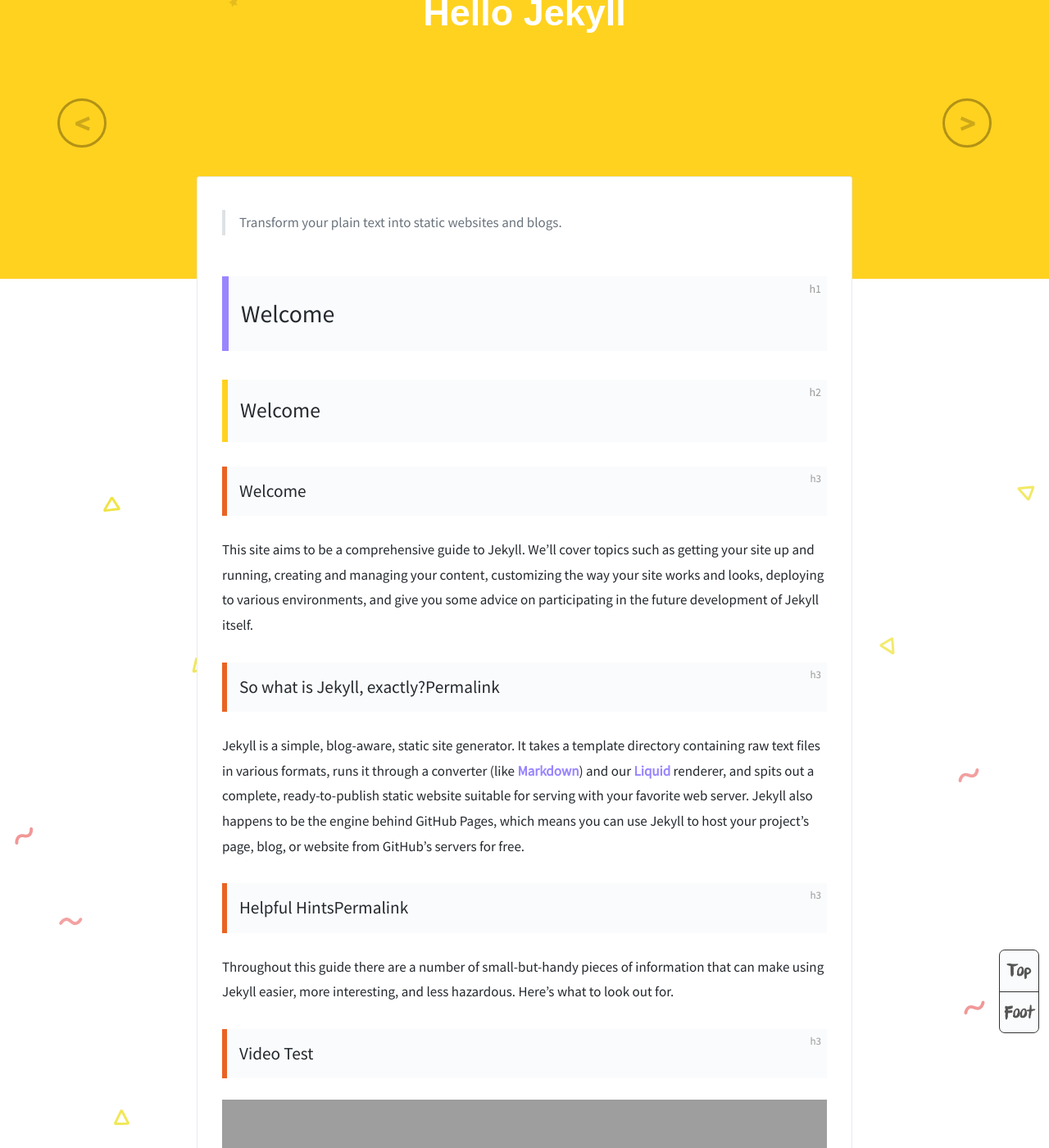
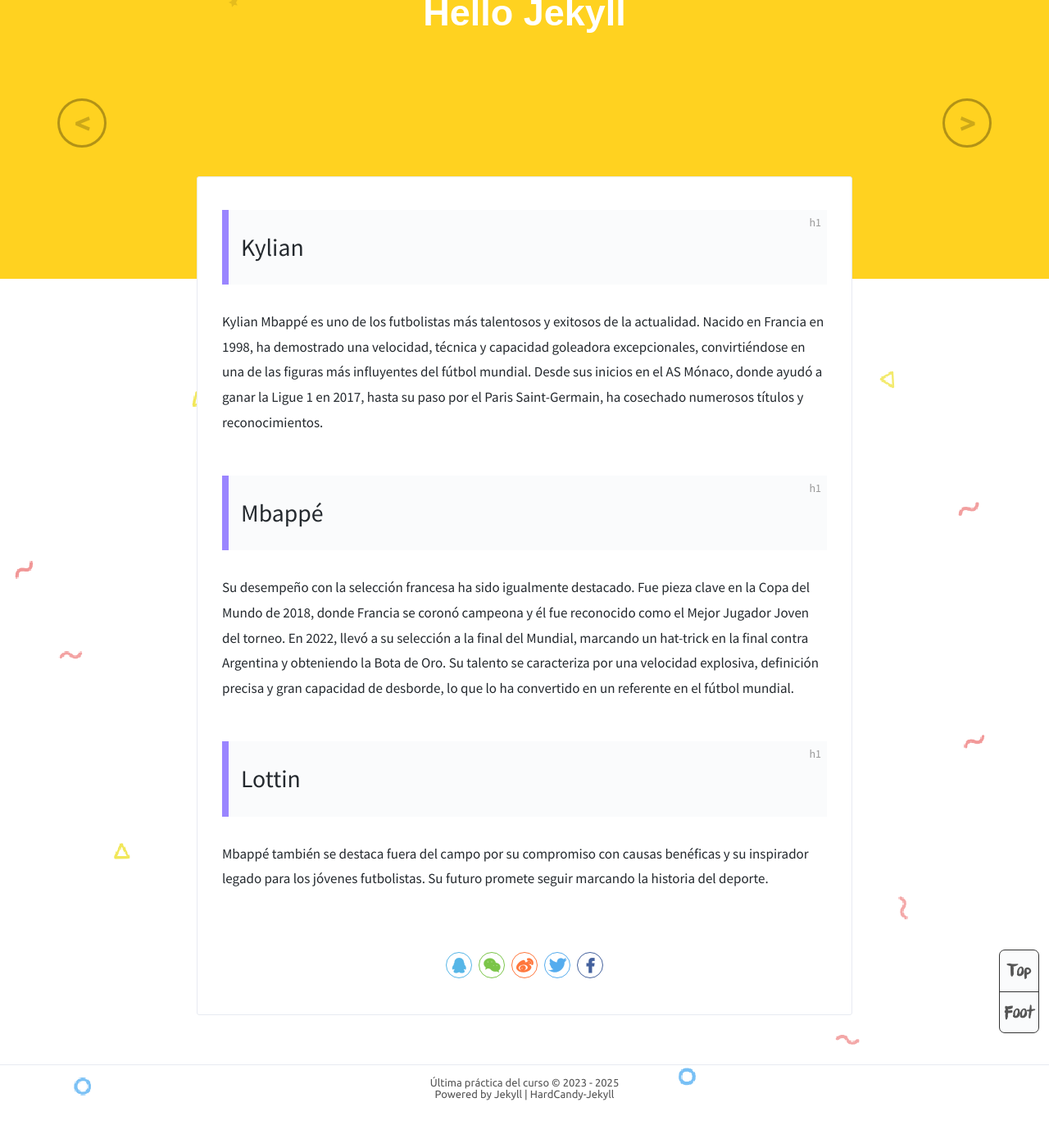
Before and after one commit to pabloap7/pabloap7.github.io, a Jekyll site: the page built from _posts/2018-05-18-hello-jekyll.md, in a window 1280 px wide and 1400 px high, scrolled down 285 px. Shown: the whole window at 82% size. Built offline with Jekyll 4.4.1, drawn with Linux system fonts in a browser that asks for light colours; comment, search, counter and statistics services are not loaded; after the commit the page ends 1659 px from its top, so only the background shows below that; grey boxes are pictures that could not be loaded.

Commit message:
Update Jekyll post to feature Kylian Mbappé and change cover image

```diff
--- a/_posts/2018-05-18-hello-jekyll.md
+++ b/_posts/2018-05-18-hello-jekyll.md
@@ -4,28 +4,19 @@
 date: 2023-09-18
 author: Jekyll
 color: rgb(255,210,32)
-cover: 'http://on2171g4d.bkt.clouddn.com/jekyll-banner.png'
+cover: '../assets/mbappe.jpg'
 tags: jekyll
 ---
 
-> Transform your plain text into static websites and blogs.
 
-# Welcome
+# Kylian
 
-## Welcome
+Kylian Mbappé es uno de los futbolistas más talentosos y exitosos de la actualidad. Nacido en Francia en 1998, ha demostrado una velocidad, técnica y capacidad goleadora excepcionales, convirtiéndose en una de las figuras más influyentes del fútbol mundial. Desde sus inicios en el AS Mónaco, donde ayudó a ganar la Ligue 1 en 2017, hasta su paso por el Paris Saint-Germain, ha cosechado numerosos títulos y reconocimientos.
 
-### Welcome
+# Mbappé
 
-This site aims to be a comprehensive guide to Jekyll. We’ll cover topics such as getting your site up and running, creating and managing your content, customizing the way your site works and looks, deploying to various environments, and give you some advice on participating in the future development of Jekyll itself.
+Su desempeño con la selección francesa ha sido igualmente destacado. Fue pieza clave en la Copa del Mundo de 2018, donde Francia se coronó campeona y él fue reconocido como el Mejor Jugador Joven del torneo. En 2022, llevó a su selección a la final del Mundial, marcando un hat-trick en la final contra Argentina y obteniendo la Bota de Oro. Su talento se caracteriza por una velocidad explosiva, definición precisa y gran capacidad de desborde, lo que lo ha convertido en un referente en el fútbol mundial.
 
-### So what is Jekyll, exactly?Permalink
+# Lottin
 
-Jekyll is a simple, blog-aware, static site generator. It takes a template directory containing raw text files in various formats, runs it through a converter (like [Markdown](https://daringfireball.net/projects/markdown/)) and our [Liquid](https://github.com/Shopify/liquid/wiki) renderer, and spits out a complete, ready-to-publish static website suitable for serving with your favorite web server. Jekyll also happens to be the engine behind GitHub Pages, which means you can use Jekyll to host your project’s page, blog, or website from GitHub’s servers for free.
-
-### Helpful HintsPermalink
-
-Throughout this guide there are a number of small-but-handy pieces of information that can make using Jekyll easier, more interesting, and less hazardous. Here’s what to look out for.
-
-### Video Test
-
-<iframe type="text/html" width="100%" height="385" src="http://www.youtube.com/embed/gfmjMWjn-Xg" frameborder="0"></iframe>
+Mbappé también se destaca fuera del campo por su compromiso con causas benéficas y su inspirador legado para los jóvenes futbolistas. Su futuro promete seguir marcando la historia del deporte.
```
Also changed, not shown: assets/mbappe.jpg (added).
